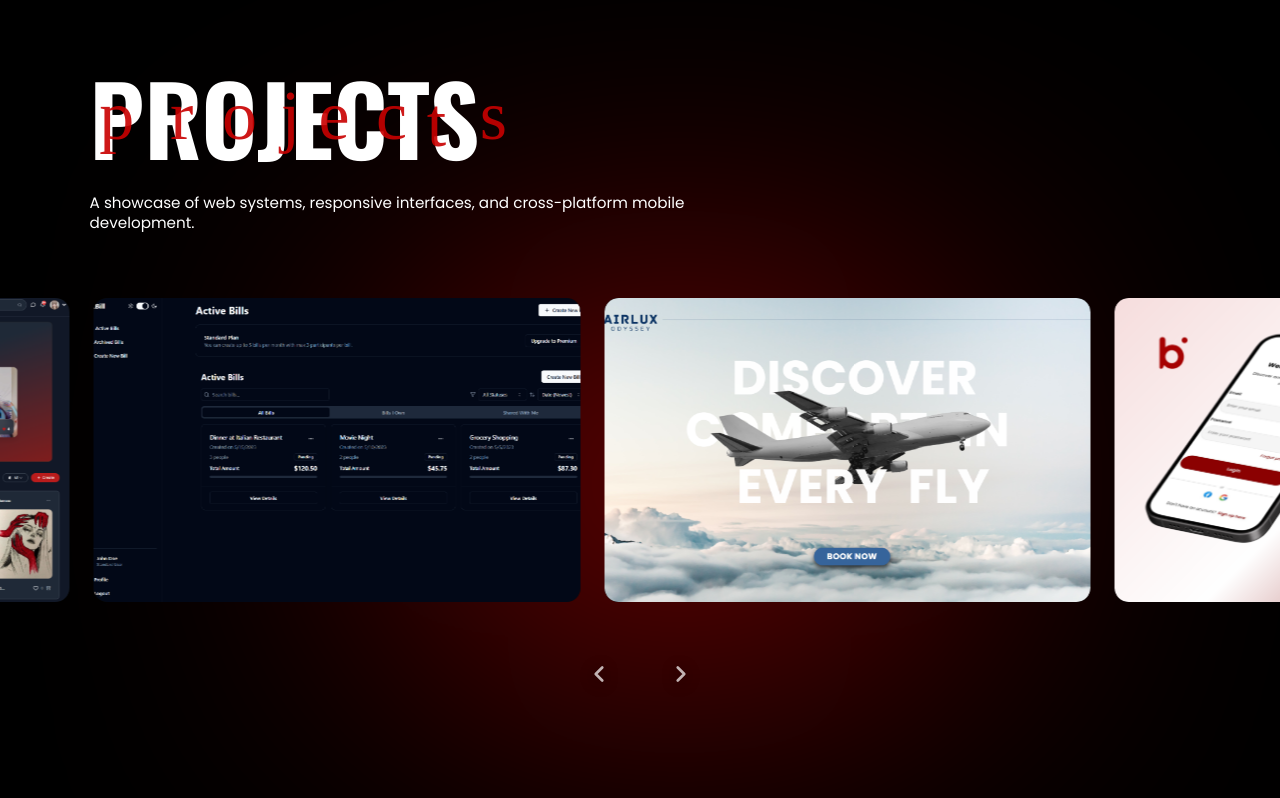
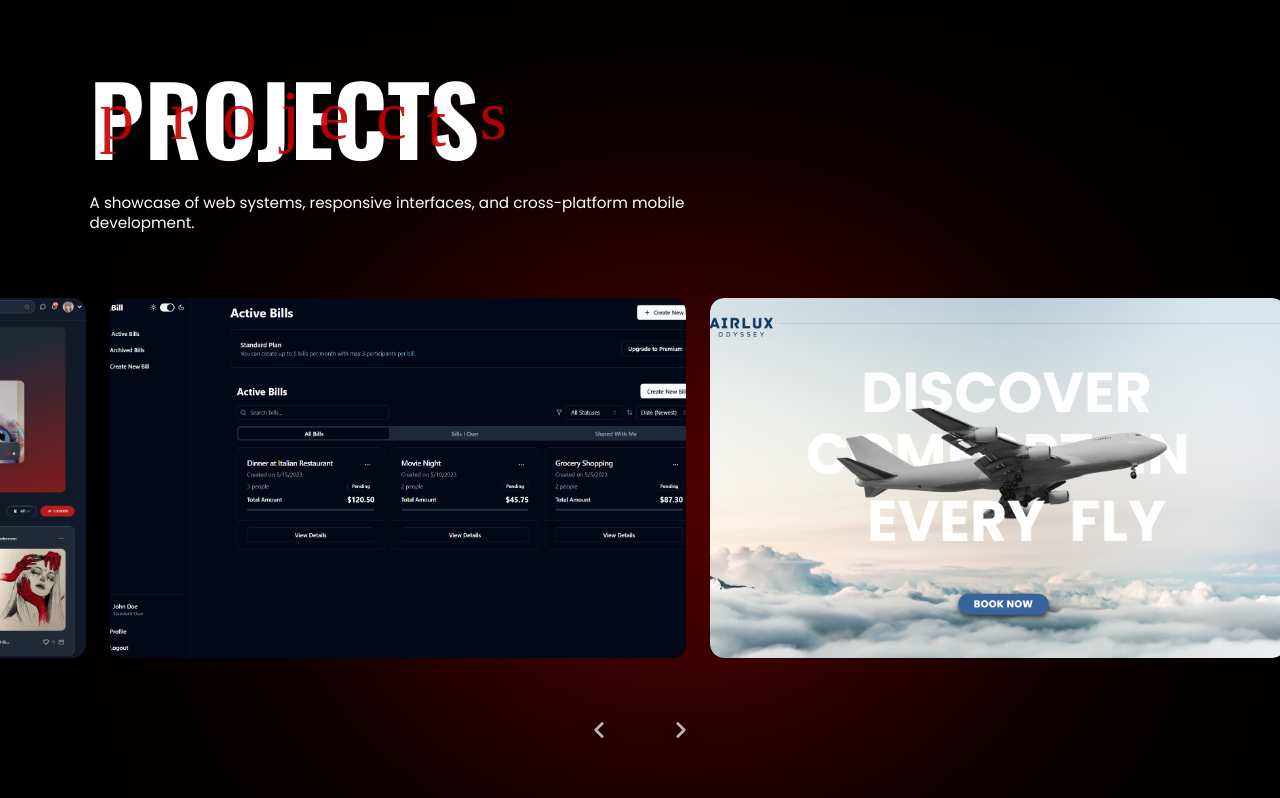
Before and after one commit to JaiAnoba/Portfolio, a React (Vite) app: page / in a window 1280 px wide. Shown: the part 2018-2816 px from the top of the page. Built offline with nearby package versions, Linux system fonts and the light colour scheme; a web font is replaced by a local one.

Commit message:
adjusted some things

```diff
--- a/src/components/ProjectDetailPanel.css
+++ b/src/components/ProjectDetailPanel.css
@@ -71,7 +71,7 @@
     width: 100%;
     max-width: 1200px;
     margin: auto;
-    padding: clamp(5rem, 9vh, 7rem) clamp(0.5rem, 1.5vw, 1.25rem) clamp(2.5rem, 5vh, 3.5rem);
+    padding: clamp(5rem, 9vh, 7rem) clamp(1.5rem, 4vw, 3.5rem) clamp(2.5rem, 5vh, 3.5rem);
   }
 
   /* ==========================================================================
--- a/src/components/Projects.css
+++ b/src/components/Projects.css
@@ -90,7 +90,8 @@
   position: relative;
   isolation: isolate;
   flex-shrink: 0;
-  width: clamp(280px, 38vw, 560px);
+  /* Updated width setup: Increased view width coefficient and upscaled structural ceiling limits */
+  width: clamp(320px, 45vw, 680px);
   aspect-ratio: 16 / 10;
   border: none;
   padding: 0;
@@ -346,7 +347,7 @@
   .projects-accent {
     left: 1.5rem;
     top: clamp(0.35rem, 1.1vw, 0.65rem);
-    font-size: clamp(2.35rem, 8.5vw, 4rem);
+    font-size: clamp(2.35rem, 8.5vw, 4.4rem);
     letter-spacing: 0.38em !important;
   }
 
```
